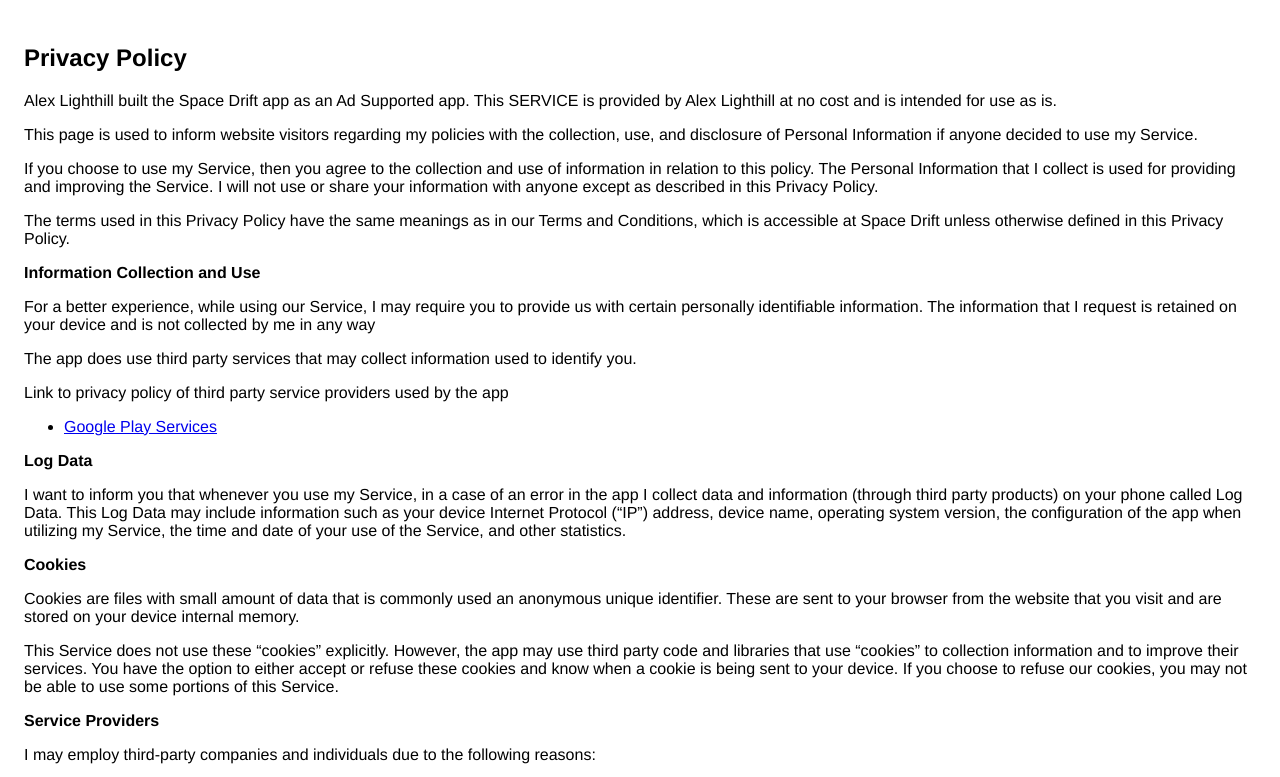
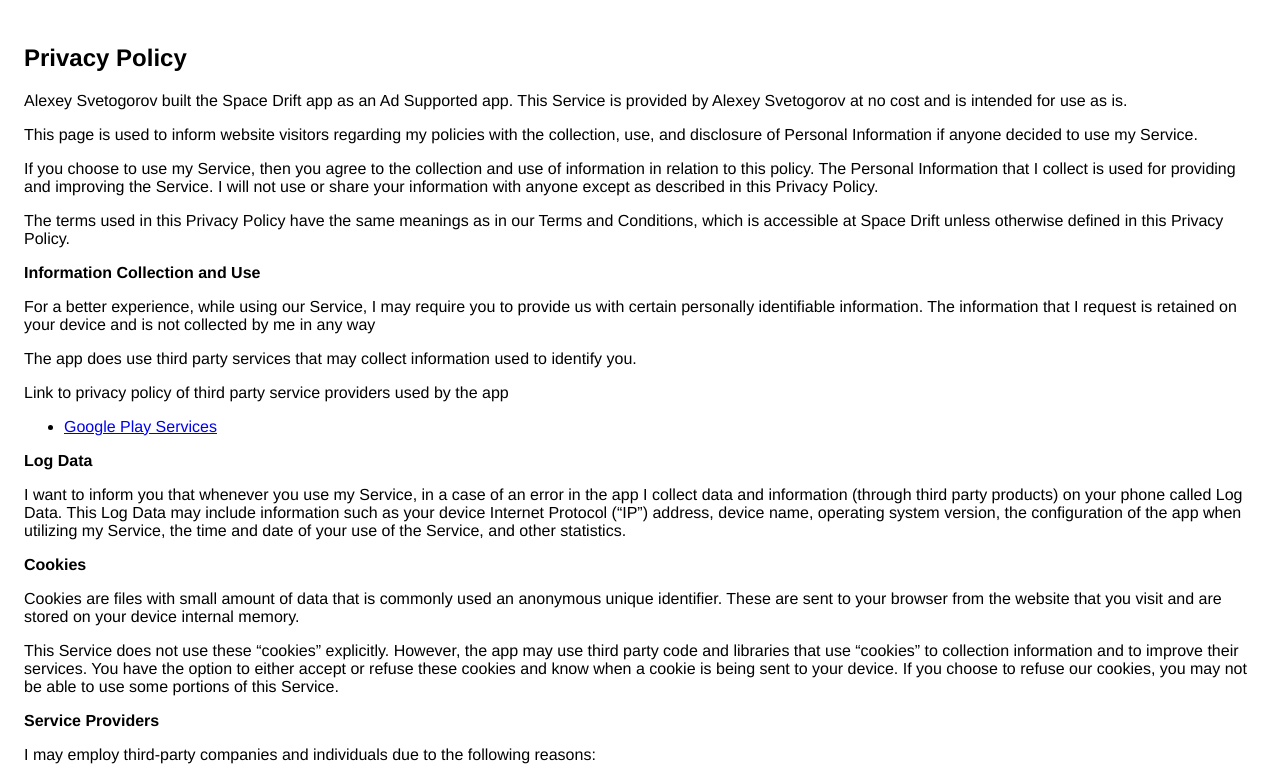
Before and after one commit to alex-lighthill/alex-lighthill.github.io, a plain HTML site: page index.html in a window 1280 px wide. Shown: the top 777 px of the page. Drawn offline with Linux system fonts and the light colour scheme.

Commit message:
Update index.html

```diff
--- a/index.html
+++ b/index.html
@@ -1,4 +1,4 @@
-<!DOCTYPE html><html> <head> <meta charset="utf-8"> <meta name="viewport" content="width=device-width"> <title>Privacy Policy</title> <style>body{font-family: "Helvetica Neue", Helvetica, Arial, sans-serif; padding:1em;}</style></head> <body><h2>Privacy Policy</h2> <p> Alex Lighthill built the Space Drift app as an Ad Supported app. This SERVICE is provided by Alex Lighthill at no cost and is intended for use as is.
+<!DOCTYPE html><html> <head> <meta charset="utf-8"> <meta name="viewport" content="width=device-width"> <title>Privacy Policy</title> <style>body{font-family: "Helvetica Neue", Helvetica, Arial, sans-serif; padding:1em;}</style></head> <body><h2>Privacy Policy</h2> <p> Alexey Svetogorov built the Space Drift app as an Ad Supported app. This Service is provided by Alexey Svetogorov at no cost and is intended for use as is.
                   </p> <p>This page is used to inform website visitors regarding my policies with the collection, use, and
                     disclosure of Personal Information if anyone decided to use my Service.
                   </p> <p>If you choose to use my Service, then you agree to the collection and use of information in relation
```
